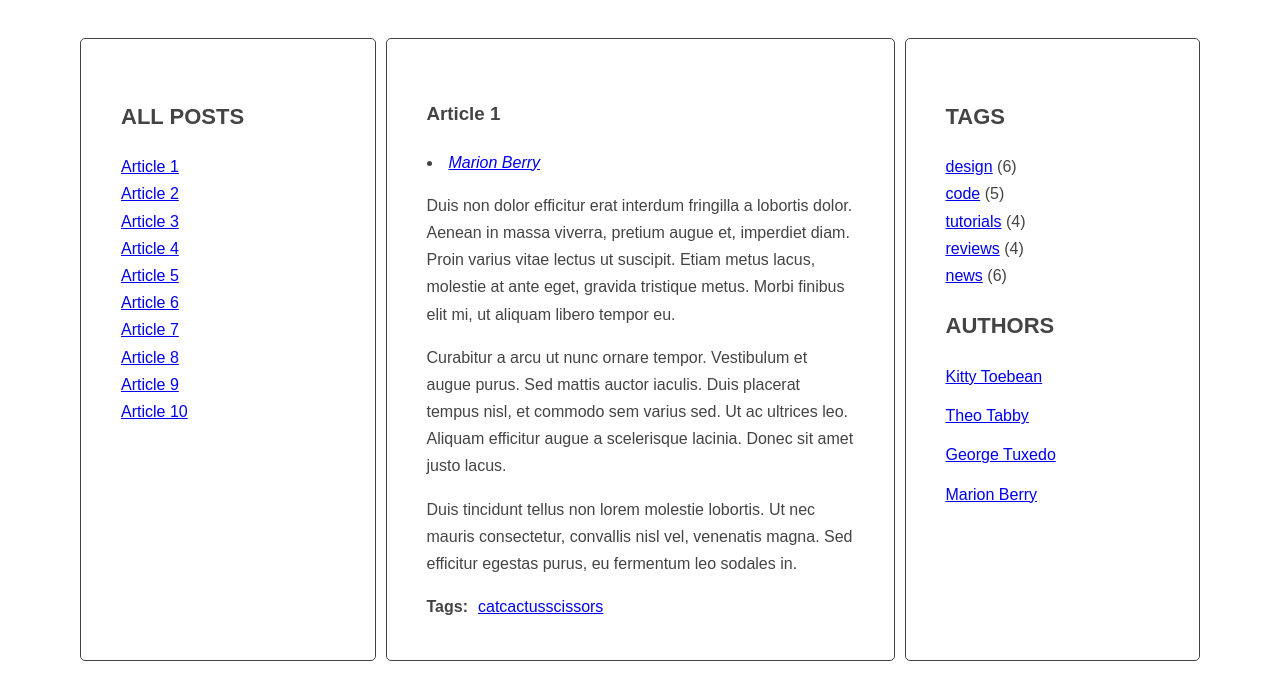
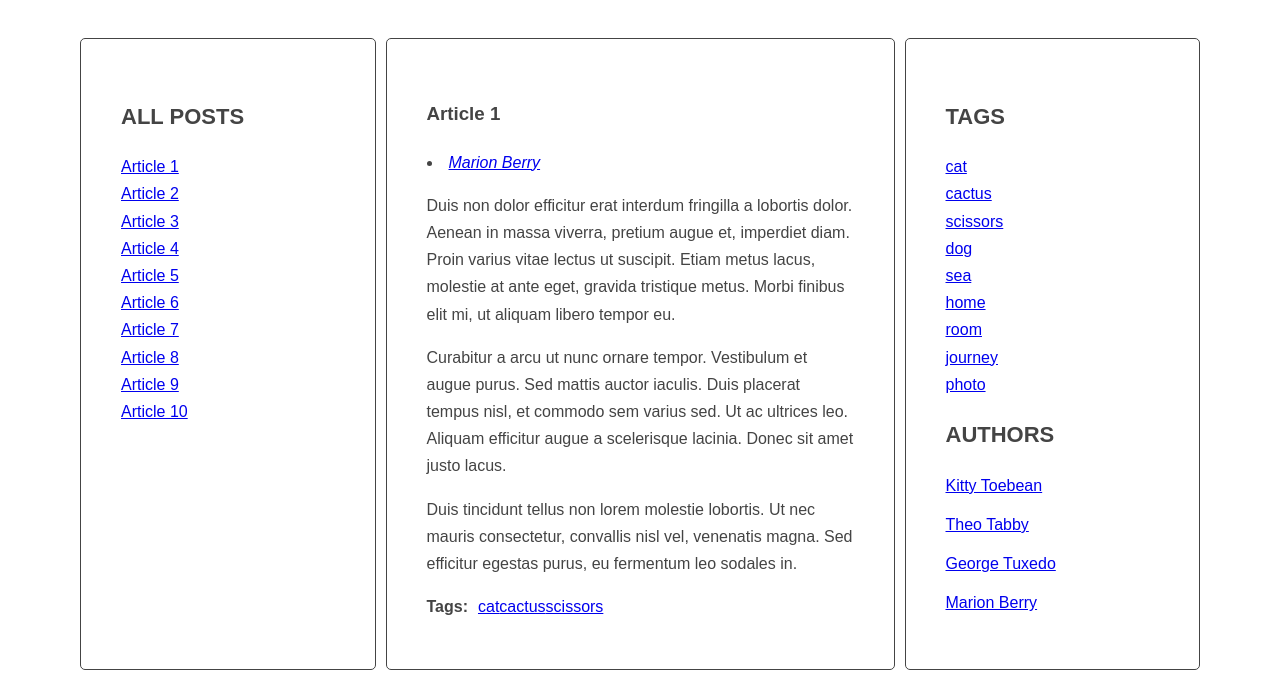
Before and after one commit to KlaudiaZyskowska/javascript-blog, a plain HTML site: page index.html in a window 1280 px wide. Shown: the part 205-883 px from the top of the page. Drawn offline with Linux system fonts and the light colour scheme; files whose address does not match are found by name.

Commit message:
Change generateTags function in script.js file

```diff
--- a/index.html
+++ b/index.html
@@ -239,11 +239,6 @@
                 <aside class="sidebar">
                     <h2 class="section-title">Tags</h2>
                     <ul class="list tags">
-                        <li><a href="#">design</a> <span>(6)</span></li>
-                        <li><a href="#">code</a> <span>(5)</span></li>
-                        <li><a href="#">tutorials</a> <span>(4)</span></li>
-                        <li><a href="#">reviews</a> <span>(4)</span></li>
-                        <li><a href="#">news</a> <span>(6)</span></li>
                     </ul>
                     <h2 class="section-title">Authors</h2>
                     <ul class="list authors">
--- a/js/script.js
+++ b/js/script.js
@@ -24,7 +24,8 @@
         optTitleSelector = '.post-title',
         optTitleListSelector = '.titles',
         optArticleTagsSelector = '.post-tags .list',
-        optArticleAuthorSelector = '.post-author';
+        optArticleAuthorSelector = '.post-author',
+        optTagsListSelector = '.tags.list';
 
     function generateTitleLinks(customSelector = '') {
         const titleList = document.querySelector(optTitleListSelector);
@@ -52,6 +53,7 @@
     }
 
     function generateTags() {
+        let allTags = [];
         const articles = document.querySelectorAll(optArticleSelector);
         for (let article of articles) {
             const tagWrapper = article.querySelector(optArticleTagsSelector);
@@ -61,9 +63,19 @@
             for (let tag of articleTagsArray) {
                 const linkHTML = '<li><a href="#tag-' + tag + '"> <span>' + tag + '</span> </a></li>';
                 html = html + linkHTML;
+                /* [NEW] check if this link is NOT already in allTags */
+                if (allTags.indexOf(linkHTML) == -1) {
+                    /* [NEW] add generated code to allTags array */
+                    allTags.push(linkHTML);
+                }
             }
             tagWrapper.innerHTML = html;
         }
+        /* [NEW] find list of tags in right column */
+        const tagList = document.querySelector('.tags');
+
+        /* [NEW] add html from allTags to tagList */
+        tagList.innerHTML = allTags.join(' ');
     }
     generateTags();
 
```
